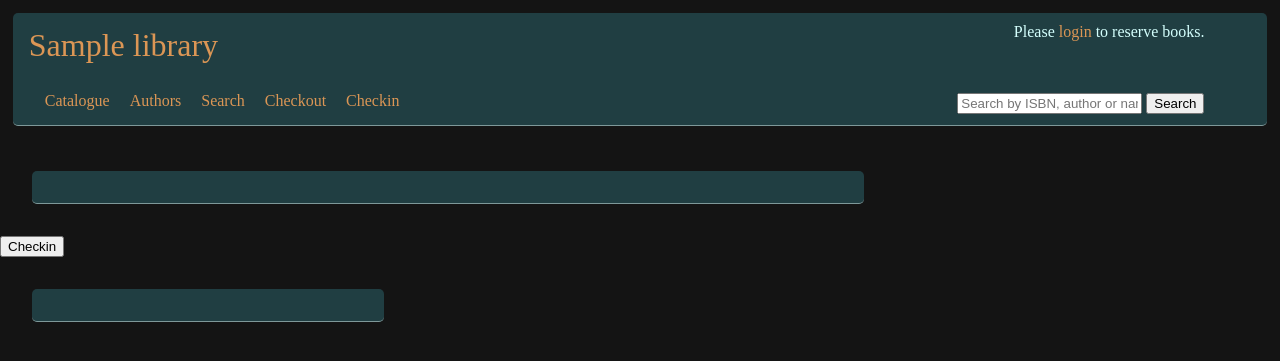
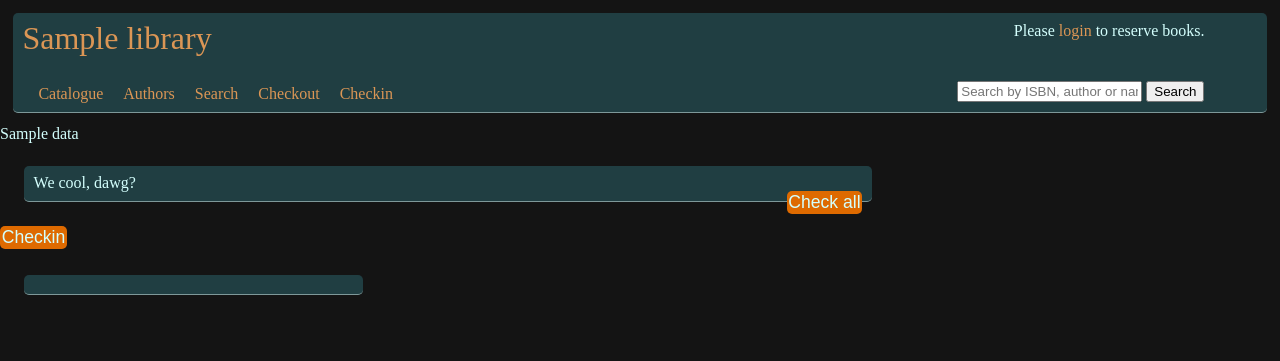
Before and after one commit to cronco/lib_admin, a Django app: template la/templates/lib_admin/checkin.html in a window 1280 px wide. Shown: the top 361 px of the page. Run offline with Django 3.2, Linux system fonts and the light colour scheme; the template is opened without the code that fills it: most values are stand-ins (such as "Sample title", 1, 10 or a date in 2020); some libraries are stand-ins or nearby versions.

Commit message:
Checking in books now works.

```diff
--- a/la/static/css/style.css
+++ b/la/static/css/style.css
@@ -79,18 +79,28 @@ a {
 	color: #DB9655;
 }
 
-a.button_link {
+.button_link {
 
 	background: #DE6A00;
 	color: #D4FFFD;
-	padding: 0.9em;
+	padding: 0.8em;
 	border-radius: 5px;
+	border: none;
 	font-size: 1.3em;
-	display: block;
+	display: inline-block;
 	margin-bottom: 0.5em;
 	line-height: 1.3em;
 	text-align: center;
 
+
+}
+
+.small.button_link {
+
+	padding: 0.1em;
+	font-size: 1.1em;
+	margin-bottom: 0.1em;
+	line-height: 1.1em;
 
 }
 
@@ -184,8 +194,8 @@ nav li {
 
 	background:#203E42;
 	border-radius:5px;
-	margin:2em;
-	padding:1em;
+	margin:1.5em;
+	padding:0.6em;
 	border-bottom:1px solid #7E9899;
 
 }
@@ -201,7 +211,6 @@ nav li {
 
 .inner {
 
-	border: 1px solid #DB9655;
 	margin: 0.6em;
 	padding: 0.3em;
 
@@ -221,6 +230,12 @@ nav li {
 
 	width:70%;
 	float:left;
+
+}
+
+.return-box, #check-all {
+
+	float: right;
 
 }
 
--- a/la/static/js/behave.js
+++ b/la/static/js/behave.js
@@ -23,8 +23,13 @@ jQuery(document).ready(function($) {
 		var that = this;
 		var autocomplete_source = function(request, response) {
 			var term = request.term,
-				term_name = $(that).data('search');
+				term_name = $(that).data('search'),
+				role = $(that).data('role');
 				search_object = {};
+				// role needed to see what we're searching for exactly
+				if(role) {
+					search_object[role] = 1;
+				}
 				if(term_name == 'book')
 					search_object['user_id'] = $("#id_form-0-user_1").val();
 				search_object[term_name] = term;
@@ -53,6 +58,7 @@ jQuery(document).ready(function($) {
 
 		$(this).autocomplete(options);
 		$(this).autocomplete("option", 'source', autocomplete_source);
+
 		if($(this).hasClass('checkin-user')) {
 
 			$(this).autocomplete("option",  'select', function(event, ui) {
@@ -62,7 +68,7 @@ jQuery(document).ready(function($) {
 					  user_id : ui.item.id,
 					 checkouts: 1
 				 }, function(data, status, req) {
-						$("#checkin-forms").append(data);
+						$("#added-forms").html(data);
 				 });
 			});
 		}
@@ -73,7 +79,11 @@ jQuery(document).ready(function($) {
 		$(this).val($("#id_form-0-user").val());
 	});
 
-	$("#id_form-0-user").change( function() {
+	$("#id_form-0-user").change(function() {
 		$('.extrauserfield').val($(this).val());
 	});
+
+//	$("#checkin-form").submit(function() {
+//
+//	});
 });
--- a/la/templates/lib_admin/checkin.html
+++ b/la/templates/lib_admin/checkin.html
@@ -6,15 +6,22 @@
 {% endblock extraScripts %}
 
 {% block content %}
+{{err}}
+{{data}}
 <div class="box">
+	We cool, dawg? {% if cool %} You know it, dawg {% endif %}
 	<div id="checkin-user">
 			{{user_form}}
 
+		<input class="button_link small" id="check-all" type="button" value="Check all" name="check-all" />
 	</div>
+
 </div>
 	<div id="checkin-forms">
-		<form action="">
-			<input type="submit" value="Checkin" />
+		<form action="" method="POST" id="checkin-form">
+			{% csrf_token %}
+			<div id="added-forms"></div>
+			<input type="submit" value="Checkin" name="checkin" class=" small button_link" />
 		</form>
 	</div>
 {% endblock content %}
```
Also changed, not shown: la/forms.py (+8 -4 lines), la/templates/forms/checkin.html (+6 -4 lines), la/views.py (+34 -9 lines).
